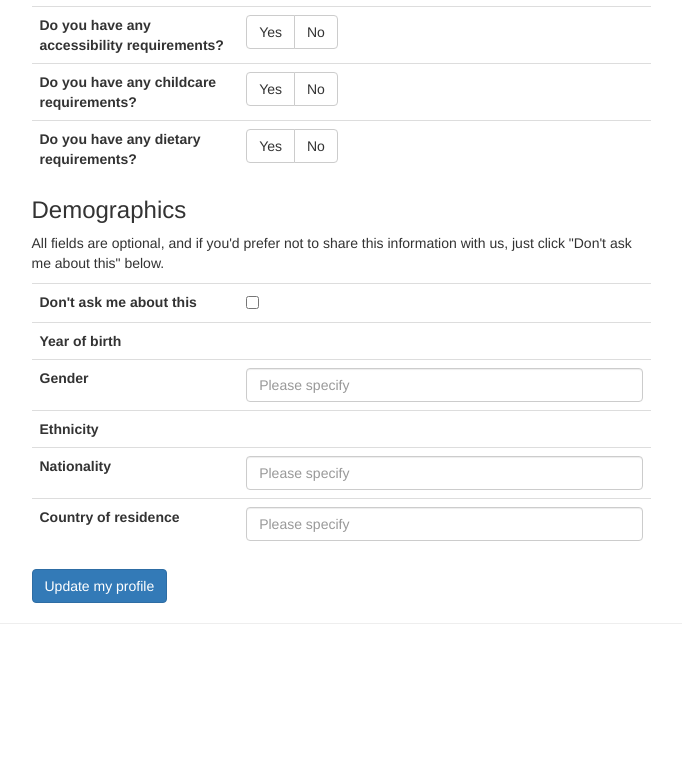
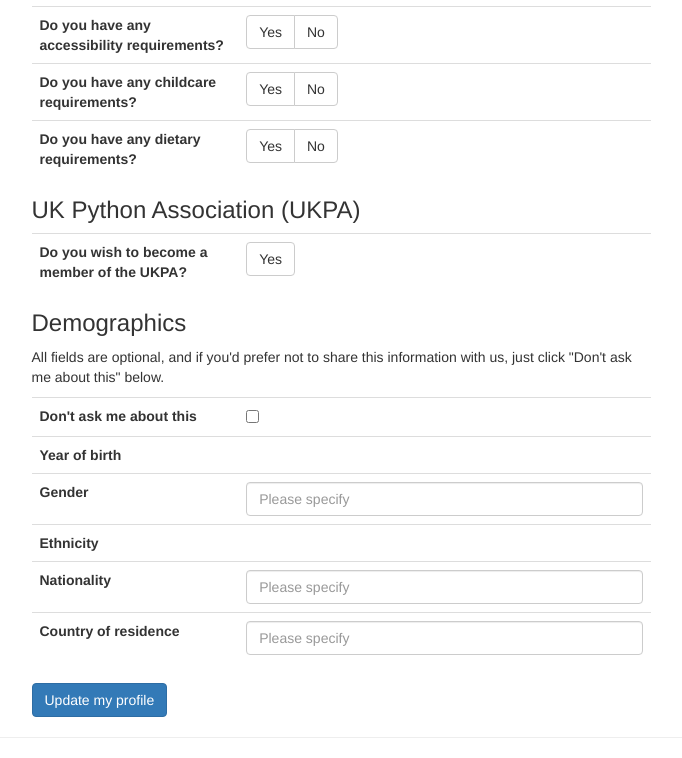
Before and after one commit to PyconUK/ironcage, a Django app: template accounts/templates/accounts/edit_profile.html in a window 1280 px wide. Shown: the part 253-1011 px from the top of the page, without its empty margins (136-818 px from the left). Before the commit the page ends 877 px from the top, so only its background shows below. Run offline with Django 3.2, Linux system fonts and the light colour scheme; the template is opened without the code that fills it, so the values that code supplies are empty; some libraries are stand-ins or nearby versions.

Commit message:
Add ukpa membership to profile edit form

```diff
--- a/accounts/templates/accounts/edit_profile.html
+++ b/accounts/templates/accounts/edit_profile.html
@@ -72,6 +72,22 @@
       </div>
 
       <div>
+        <h3>UK Python Association (UKPA)</h3>
+        <table class="table">
+          <tr>
+            <th class="col-md-4">Do you wish to become a member of the UKPA?</th>
+            <td>
+              <div class="btn-group" data-toggle="buttons">
+                <label class="btn btn-default{% if form.ukpa_membership.value == True %} active{% endif %}">
+                  <input type="radio" name="ukpa_membership" value="2" {% if form.ukpa_membership.value == True %} checked{% endif %}>Yes
+                </label>
+              </div>
+            </td>
+          </tr>
+        </table>
+      </div>
+
+      <div>
         <h3>Demographics</h3>
 
         <p>All fields are optional, and if you'd prefer not to share this information with us, just click "Don't ask me about this" below.</p>
```
